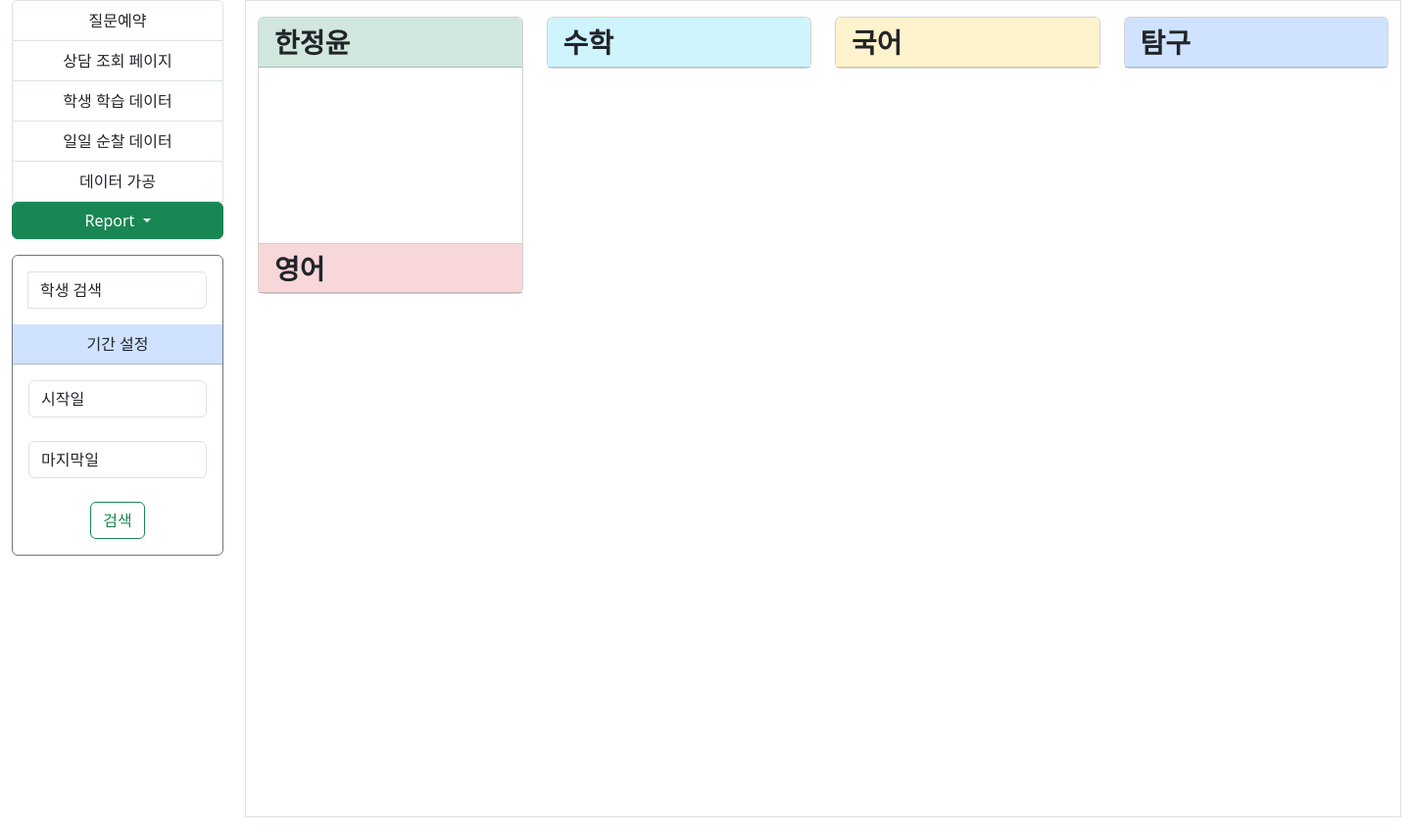
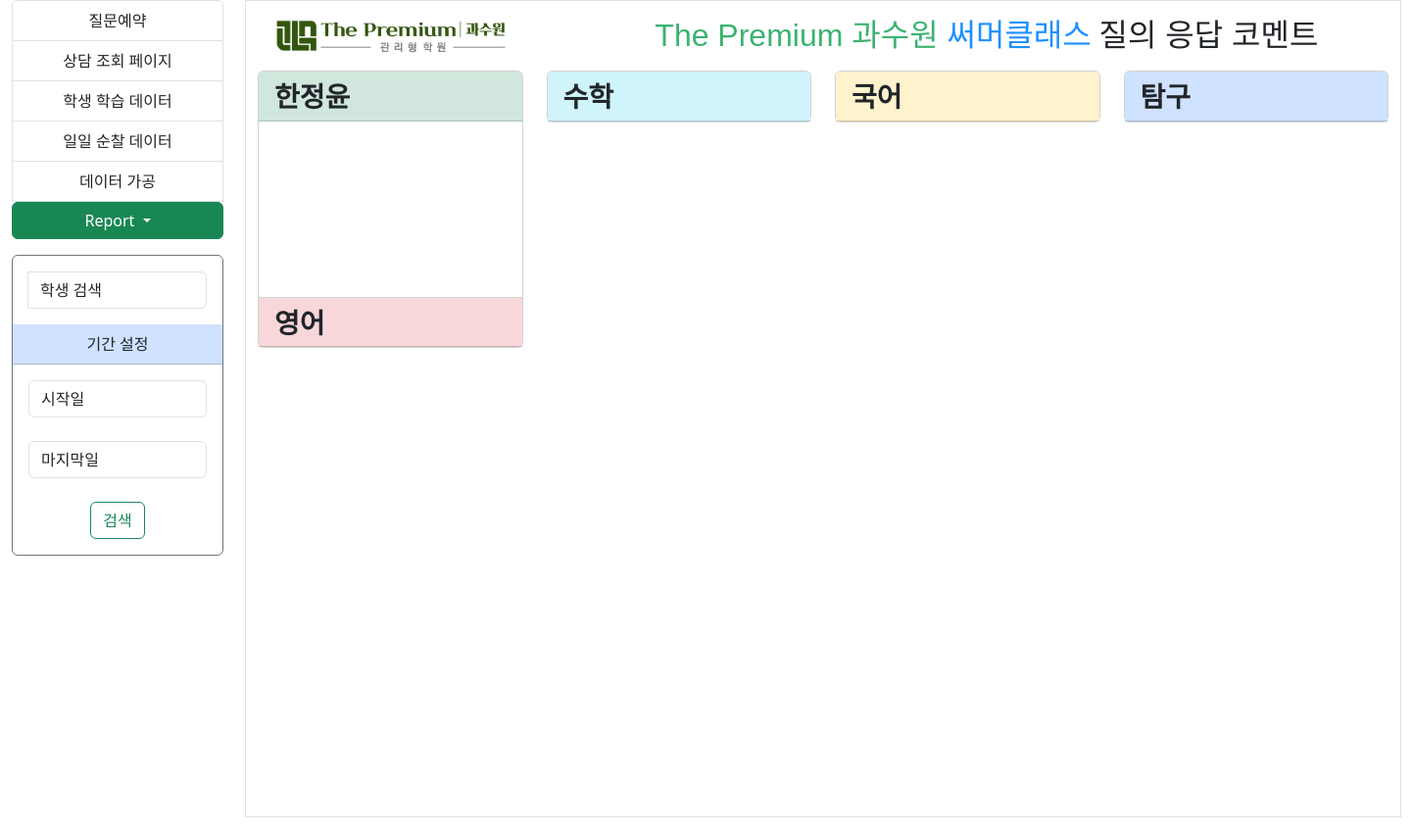
Before and after one commit to looosemycoool/orchardproject, a Django app: template templates/manager/report/consulting/consulting_detail.html in a window 1440 px wide. Shown: the part 104-954 px from the top of the page at 98% size. Run offline with Django 4.2, Linux system fonts and the light colour scheme; the template is opened without the code that fills it: values that come from a table or form of the project are taken from there, others are empty; data comes from the database, SQL or seed files in the repository; some libraries are stand-ins or nearby versions; some web fonts are replaced.

Commit message:
로고 추가 및 제목 추가:

```diff
--- a/templates/manager/report/consulting/consulting_detail.html
+++ b/templates/manager/report/consulting/consulting_detail.html
@@ -1,6 +1,14 @@
 {% extends 'base.html' %}
 {% load static %}
 {% block content %}
+    <style>
+        @font-face {
+            font-family: 'PyeongChangPeace-Bold';
+            src: url('https://cdn.jsdelivr.net/gh/projectnoonnu/noonfonts_2206-02@1.0/PyeongChangPeace-Bold.woff2') format('woff2');
+            font-weight: 700;
+            font-style: normal;
+        }
+    </style>
     <div class="container-fluid">
         <div class="row">
             <div class="col-md-2">
@@ -82,6 +90,21 @@
             <div class="col-md-10">
                 <div class="row">
                     <div class="container-fluid border mb-3" style="width:1180px; height:834px">
+                        <div class="container-fluid mb-3" style="width:1180px; height:55px">
+                            <div class="row">
+                                <div class="col-md-4">
+                                    <img class="mt-2" style="max-height: 55px" src="{% static 'nav_logo.jpeg' %}"
+                                         alt="logo"/>
+                                </div>
+                                <div class="col-md-8 mt-3">
+                                    <h3 style="font-family: 'PyeongChangPeace-Bold', sans-serif;">
+                                        <span style="color:mediumseagreen; font-size:32px; ">The Premium 과수원 </span>
+                                        <span style="color:dodgerblue; font-size:32px; "> 써머클래스</span>
+                                        <span style="font-size:32px; ">질의 응답 코멘트</span>
+                                    </h3>
+                                </div>
+                            </div>
+                        </div>
                         <div class="row mt-3">
                             <div class="col-md-3" style="height:550px">
                                 <div class="card mb-3" style="max-width: 18rem;">
@@ -102,7 +125,7 @@
                                     </div>
                                     <ul class="list-group list-group-flush">
                                         {% for data in filtered_data_english %}
-                                            {% if forloop.counter <= 10 and data.content%}
+                                            {% if forloop.counter <= 10 and data.content %}
                                                 <li class="list-group-item"
                                                     style="font-family: 'Nanum Gothic', sans-serif; font-size: 17px">{{ data.content }}</li>
                                             {% endif %}
```
